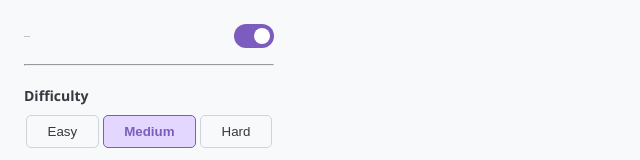
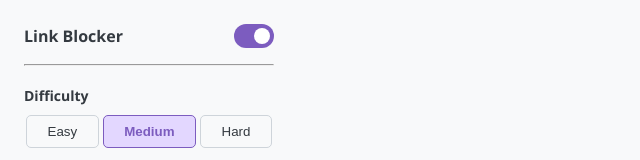
Before and after one commit to koji/answer-before-you-go, a website with bundled scripts: page public/popup.html in a window 1280 px wide. Shown: the top 160 px of the page, without its empty margins (0-640 px from the left). Built offline with nearby package versions, Linux system fonts and the light colour scheme; some packages are replaced by stand-ins of ours.

Commit message:
Update popup.css

```diff
--- a/public/popup.css
+++ b/public/popup.css
@@ -12,7 +12,7 @@ body {
 }
 
 .title {
-  font-size: 1px;
+  font-size: 16px;
   font-weight: bold;
 }
 
```
